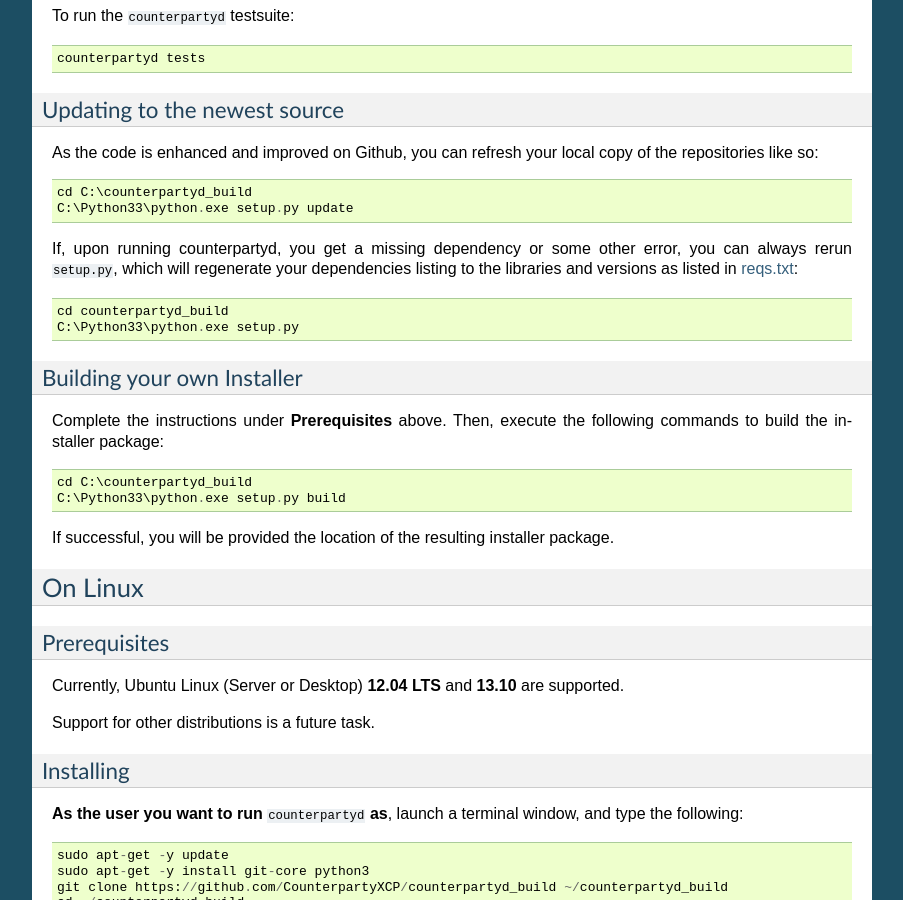
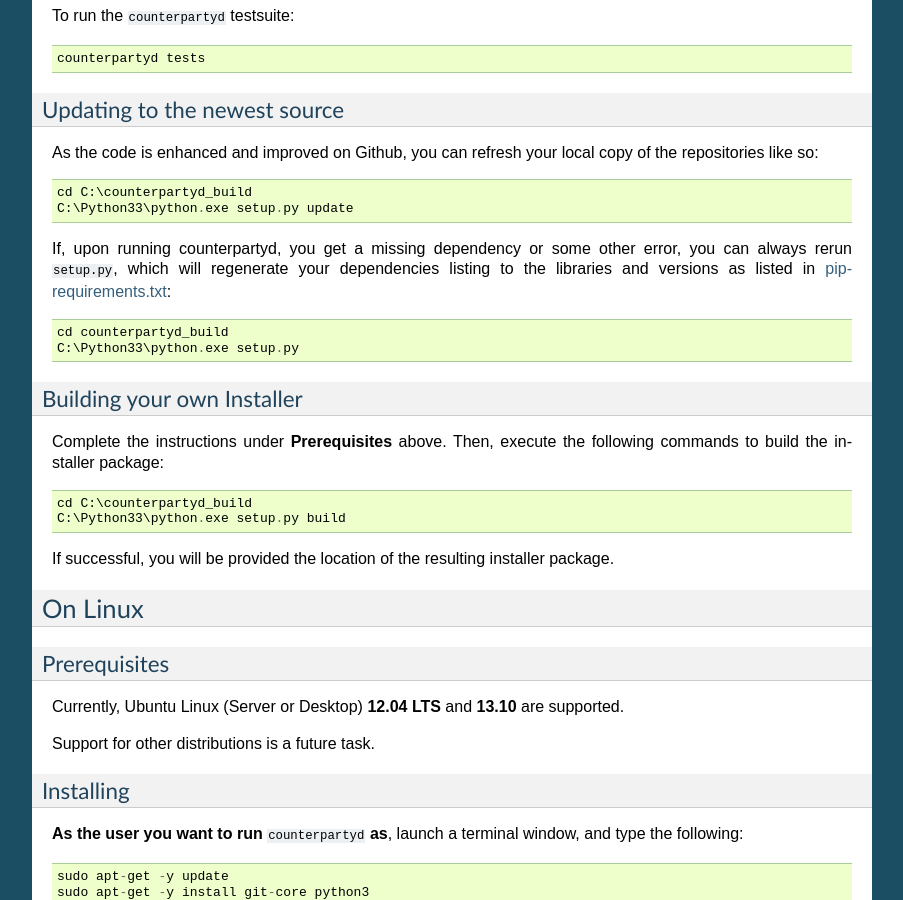
Before and after one commit to CounterpartyXCP/federatednode, a Sphinx documentation site: the page built from docs/BuildingFromSource.rst, in a window 1280 px wide and 900 px high, scrolled down 1633 px. Shown: the whole window, without its empty margins (198-1101 px from the left). Built offline with Sphinx 7.4.7, drawn with Linux system fonts in a browser that asks for light colours; some of the changed text lies outside the part shown.

Commit message:
Update reqs.txt to pip-requirements.txt

```diff
--- a/docs/BuildingFromSource.rst
+++ b/docs/BuildingFromSource.rst
@@ -105,7 +105,7 @@
 
 If, upon running counterpartyd, you get a missing dependency or some other error, you can always rerun
 ``setup.py``, which will regenerate your dependencies listing to the libraries and versions as listed in
-`reqs.txt <https://github.com/CounterpartyXCP/counterpartyd/blob/master/pip-requirements.txt>`__::
+`pip-requirements.txt <https://github.com/CounterpartyXCP/counterpartyd/blob/master/pip-requirements.txt>`__::
 
     cd counterpartyd_build
     C:\Python33\python.exe setup.py
@@ -193,7 +193,7 @@
 
 If, upon running counterpartyd, you get a missing dependency or some other error, you can always rerun
 ``setup.py``, which will regenerate your dependencies listing to the libraries and versions as listed in
-`reqs.txt <https://github.com/CounterpartyXCP/counterpartyd/blob/master/pip-requirements.txt>`__::
+`pip-requirements.txt <https://github.com/CounterpartyXCP/counterpartyd/blob/master/pip-requirements.txt>`__::
 
     cd ~/counterpartyd_build
     sudo python3 setup.py
```
